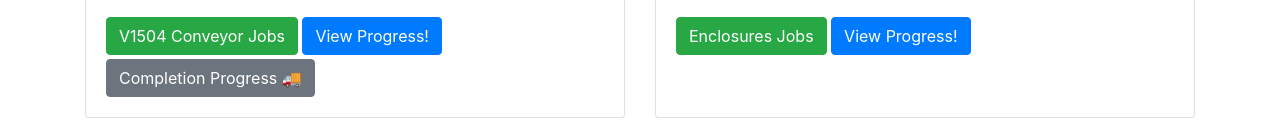
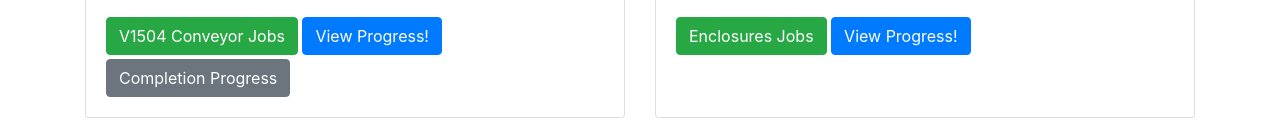
Before and after one commit to SavariaTrack/SavariaTrack.github.io, a plain HTML site: page Choose-View/chooseView.html in a window 1280 px wide. Shown: the part 465-597 px from the top of the page. Drawn offline with nearby package versions, Linux system fonts and the light colour scheme.

Commit message:
removing icons

```diff
--- a/Choose-View/chooseView.html
+++ b/Choose-View/chooseView.html
@@ -25,7 +25,7 @@
               <p class="card-text">The Savaria V-1504 lift is built to carry a wheelchair and passenger safely up and down one or more levels.</p>
               <a href="https://www.notion.so/savaria/230b9a8e23064b08a28f1ab72a742156?v=c5cc34d497dc47b29a2a064b05b78899" class="btn btn-success mt-1" target="_blank">V1504 Conveyor Jobs</a>
               <a href="../Job-Viewing-Pages/V1504/v1504-sub.html" class="btn btn-primary mt-1" target="_blank">View Progress!</a>
-              <a href="https://www.notion.so/savaria/0b29aefd30a94fad98f998ce706e96e3?v=342904ac8b7641b9ba728e617054f606" class="btn btn-secondary mt-1" target="_blank">Completion Progress <span>&#128666;</span></a>
+              <a href="https://www.notion.so/savaria/0b29aefd30a94fad98f998ce706e96e3?v=342904ac8b7641b9ba728e617054f606" class="btn btn-secondary mt-1" target="_blank">Completion Progress</a>
             </div>
           </div>
         </div>
```
